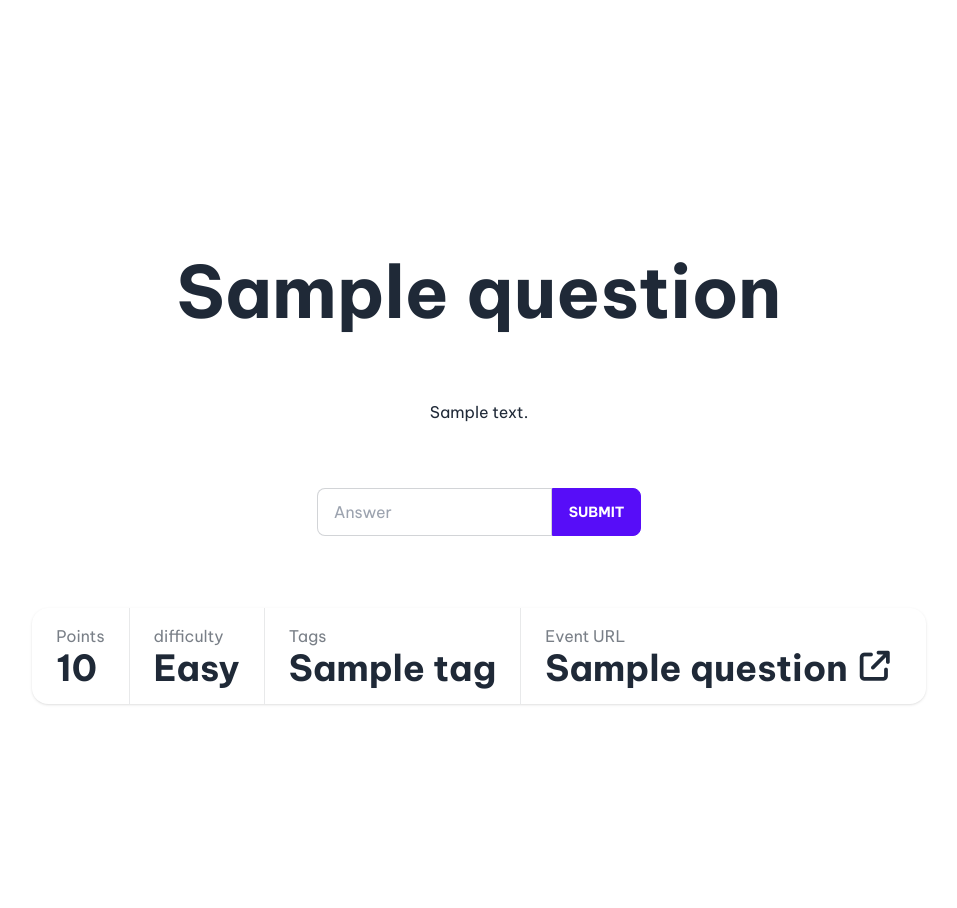
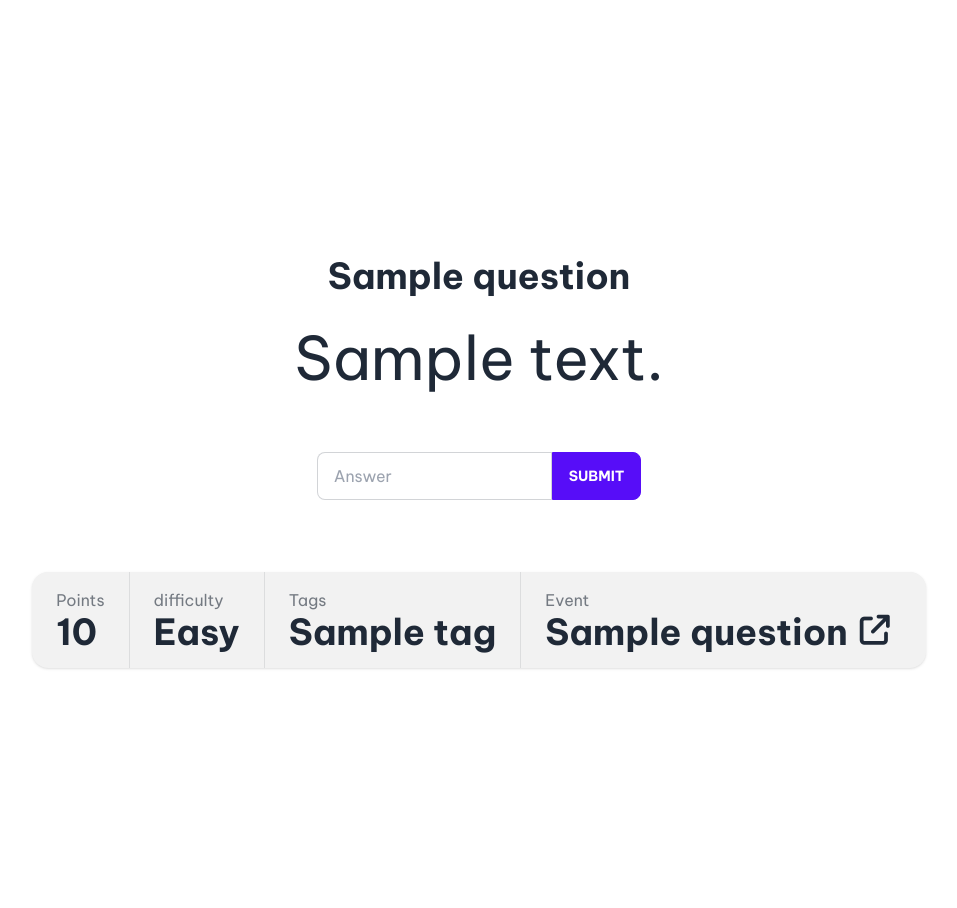
Before and after one commit to itsnishitjain/cryptforces, a Django app: page /problem/1 in a window 1280 px wide. Shown: the part 66-974 px from the top of the page, without its empty margins (161-1118 px from the left). Run offline with Django 4.2, Linux system fonts and the light colour scheme; a user stored in the database is signed in; tables that the repository leaves empty hold one stand-in row (values such as "Sample post"); style sheets or scripts are compiled from the project's sources; some libraries are stand-ins or nearby versions.

Commit message:
improved play page

```diff
--- a/templates/problem.html
+++ b/templates/problem.html
@@ -33,8 +33,8 @@
   <div class="hero bg-base-100">
     <div class="hero-content">
       <div class="max-w-full text-center">
-        <h1 class="text-7xl font-bold">{{problem.name}}</h1>
-        <p class="text-3xl pt-10 pb-8">{{problem.question_text|linebreaks}}</p>
+        <h1 class="text-4xl font-bold mb-8">{{problem.name}}</h1>
+        <span class="text-6xl mt-8">{{problem.question_text|linebreaks}}</span>
         <div class="flex w-full justify-center mt-16">
           <form method="POST">
             {% csrf_token %}
@@ -103,7 +103,7 @@
   <div class="hero bg-base-100">
     <div class="hero-content">
       <div class="max-w-full pb-50">
-        <div class="flex flex-row stats shadow" style="overflow: hidden">
+        <div class="flex flex-row stats shadow bg-base-200" style="overflow: hidden">
           <div class="stat">
             <div class="stat-title">Points</div>
             <div class="stat-value">{{problem.points}}</div>
@@ -119,7 +119,7 @@
             {% endfor %}
           </div>
           <div class="stat">
-            <div class="stat-title">Event URL</div>
+            <div class="stat-title">Event</div>
             <div class="flex flex-row">
               <div class="stat-value">{{problem.event_name}}</div>
               <a href="{{problem.event_url}}"
```
